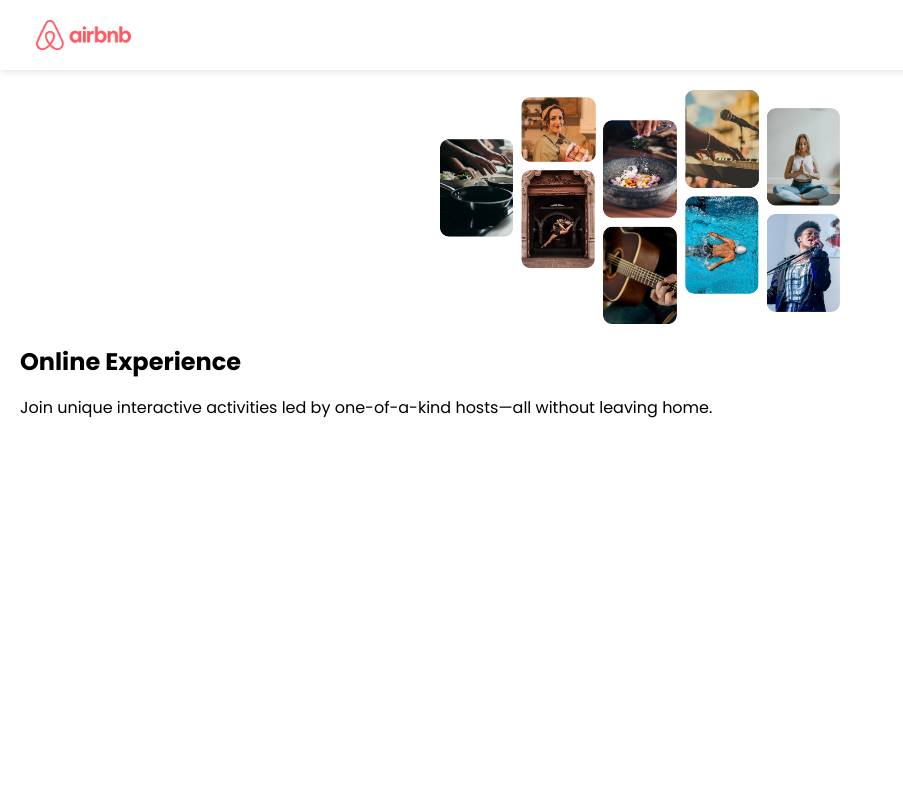
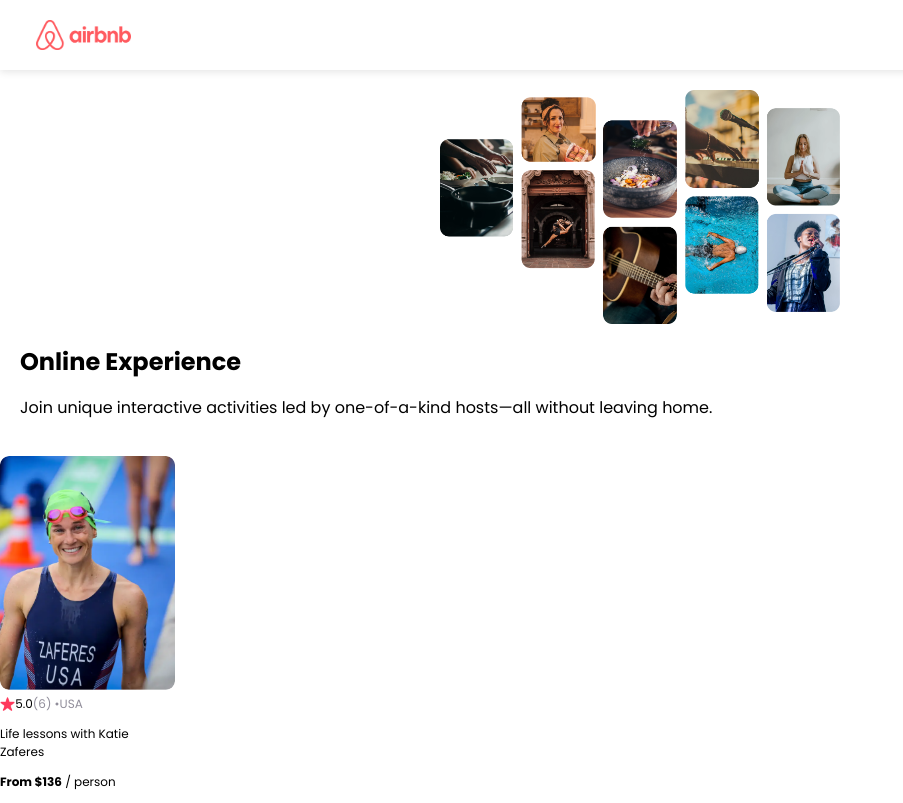
Before and after one commit to VictorRandom/airbnb-clone, a React (Create React App) app: page / in a window 1280 px wide. Shown: the whole page, without its empty margins (0-903 px from the left). Built offline with nearby package versions, Linux system fonts and the light colour scheme; a web font is replaced by a local one.

Commit message:
component card criado

```diff
--- a/src/App.css
+++ b/src/App.css
@@ -13,6 +13,14 @@
 
     padding: 20px 36px;
     box-shadow: 0px 2.98256px 7.4564px rgba(0, 0, 0, 0.1);
+}
+
+.bold{
+    font-weight: bold;
+}
+
+.gray{
+    color: #918E9B;
 }
 
 .nav--logo{
@@ -40,3 +48,22 @@
 .hero--text{
     margin-top: 0;
 }
+
+.card{
+    width: 175px;
+    font-size: 12px;
+}
+
+.card--image{
+    width: 100%;
+    border-radius: 9px;
+}
+
+.card--status{
+    display: flex;
+    align-items: center;
+}
+
+.card--star{
+    height: 14px;
+}
--- a/src/App.js
+++ b/src/App.js
@@ -3,12 +3,14 @@
 import './App.css';
 import Navbar from './components/Navbar';
 import Hero from './components/Hero';
+import Card from './components/Card';
 
 function App() {
   return (
     <div className="App">
       <Navbar />
       <Hero />
+      <Card />
     </div>
   );
 }
--- /dev/null
+++ b/src/components/Card.js
@@ -0,0 +1,17 @@
+import React from 'react';
+
+export default function Card() {
+    return (
+        <div className="card">
+            <img src="./image1.png" alt="card1" className="card--image" />
+            <div className="card--status">
+                <img src="./star1.png" alt="star1" className="card--star" />
+                <span>5.0</span>
+                <span className="gray">(6) • </span>
+                <span className="gray">USA</span>
+            </div>
+            <p> Life lessons with Katie Zaferes</p>
+            <p><span className="bold">From $136</span> / person</p>
+        </div>
+    )
+}
```
Also changed, not shown: public/image1.png (added), public/star1.png (added).
